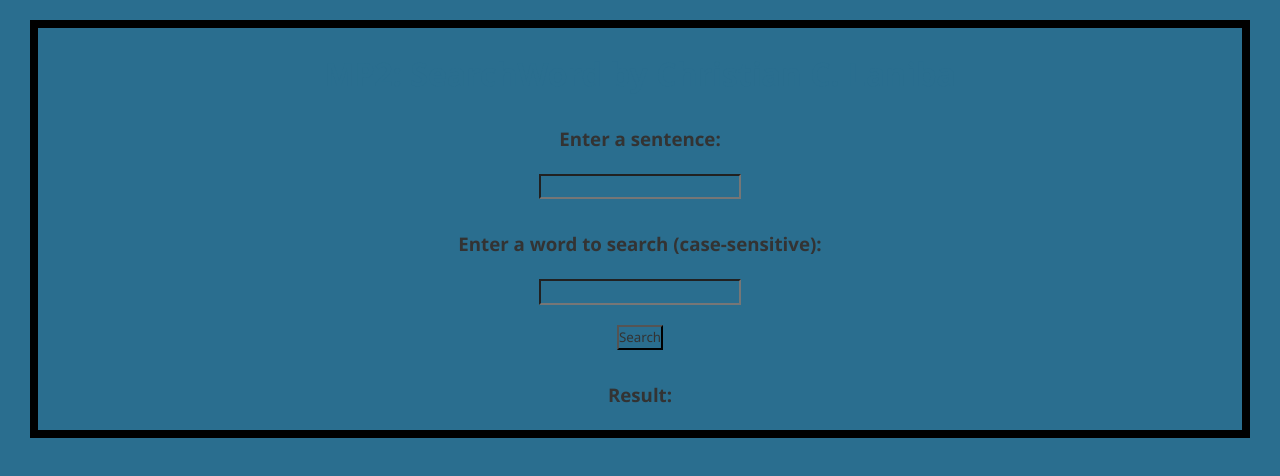
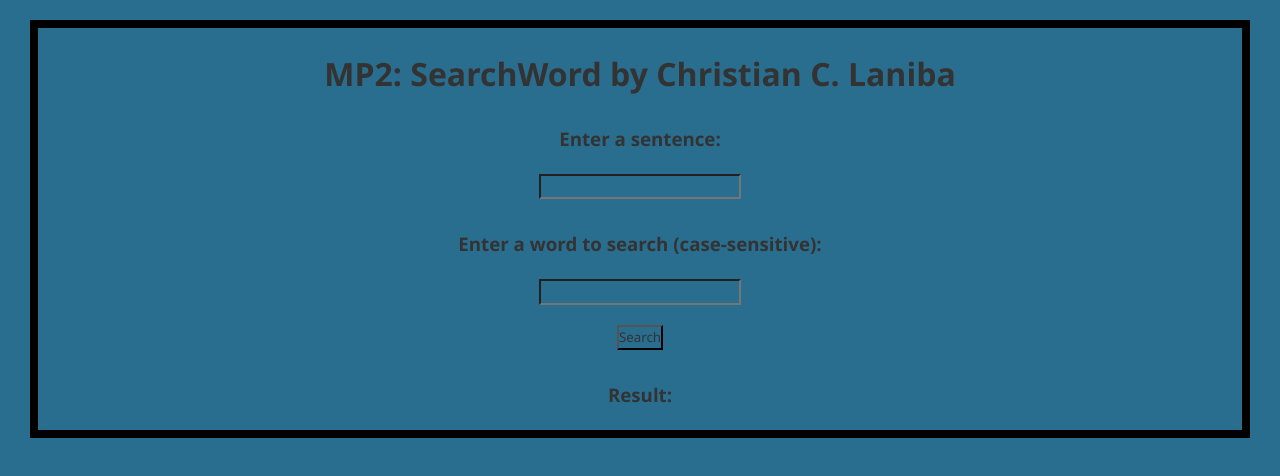
Before and after one commit to ChristianLaniba/week3-mp2, a plain HTML site: page index.html in a window 1280 px wide. Drawn offline with Linux system fonts and the light colour scheme.

Commit message:
Update style.css

```diff
--- a/style.css
+++ b/style.css
@@ -10,7 +10,7 @@
 
 h1 {
     font-family: 'Segoe UI', Tahoma, Geneva, Verdana, sans-serif;
-    color: #2a6e8f;
+    color: #333;
     margin-bottom: 25px;
     font-size: 2rem;
 }
```
